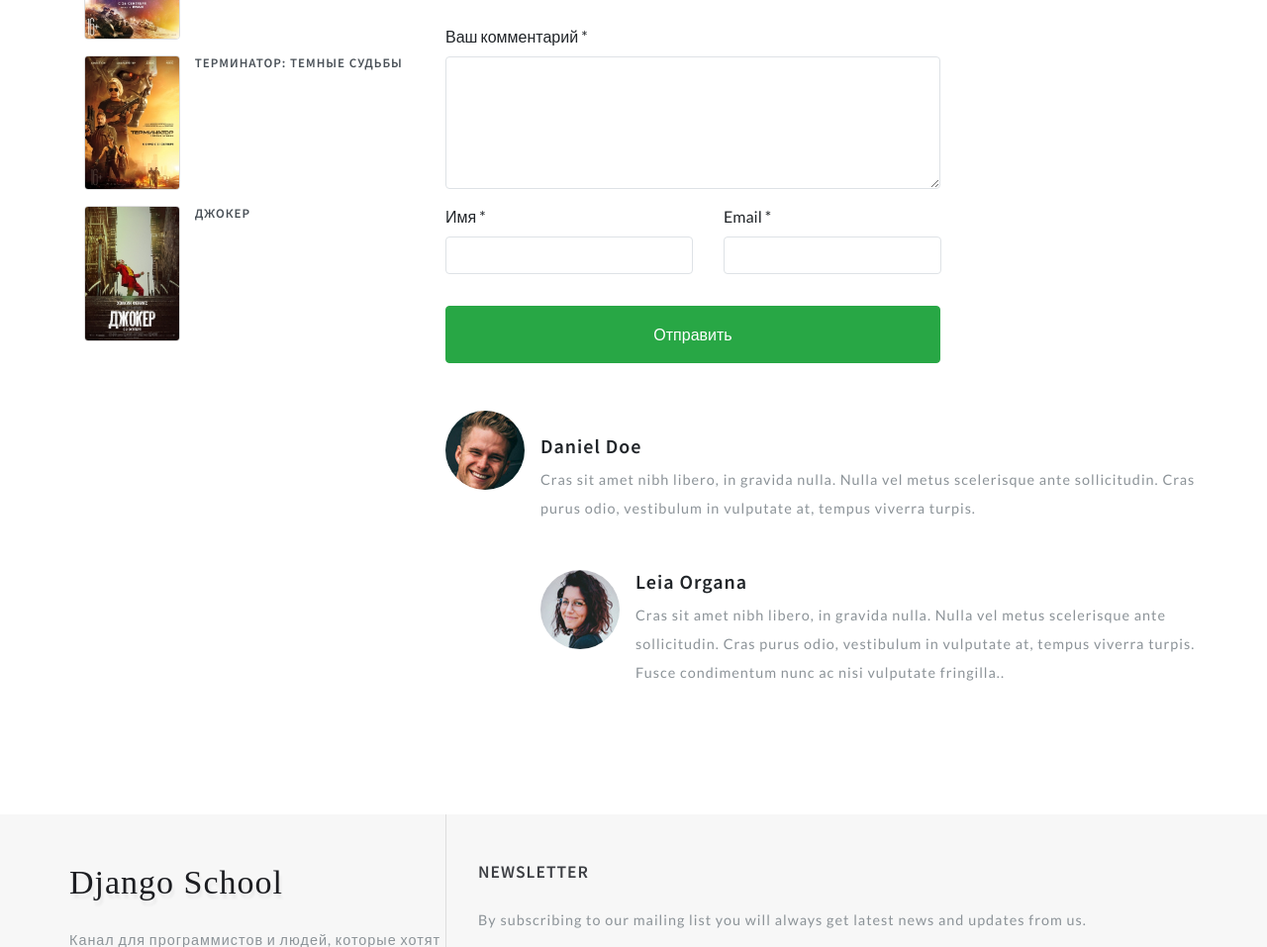
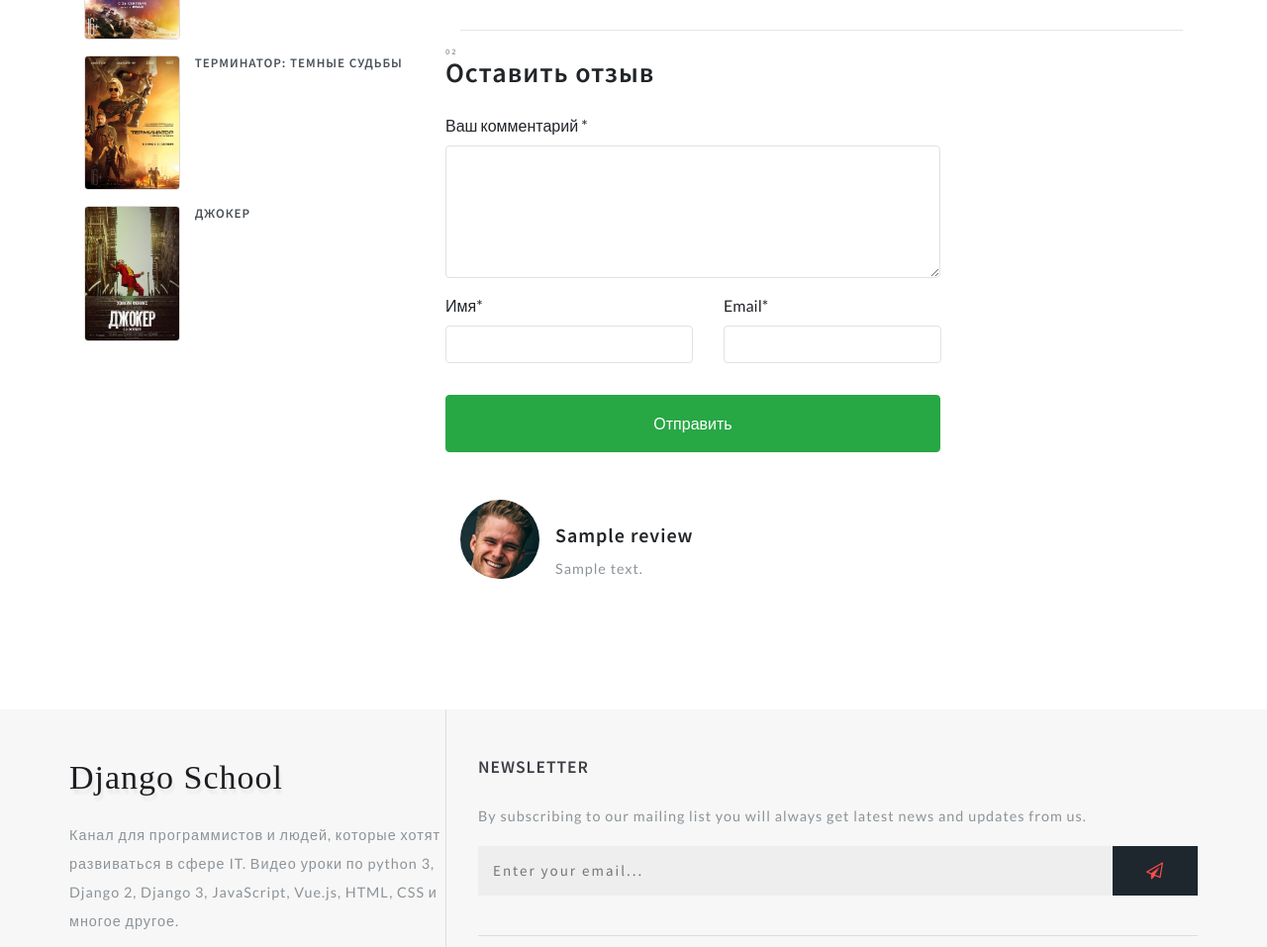
Before and after one commit to Archibald-prog/movie_site, a Django app: a page that uses movies/templates/movies/movie_detail.html in a window 1280 px wide. Shown: the part 1981-2938 px from the top of the page at 99% size. Run offline with Django 4.2, Linux system fonts and the light colour scheme; data comes from the database, SQL or seed files in the repository; tables that the repository leaves empty hold one stand-in row (values such as "Sample post"); grey boxes marked "Sample" are stand-in pictures; some libraries are stand-ins or nearby versions.

Commit message:
Added code to display movie shots and movie reviews.

```diff
--- a/movies/templates/movies/movie_detail.html
+++ b/movies/templates/movies/movie_detail.html
@@ -115,9 +115,9 @@
                 <h3 class="shop-sing editContent" style="outline: none; cursor: inherit;">
                     О фильме {{ movie.title }}</h3>
                 <p>
-                    <img src="bundles/images/about.jpg" class="img-fluid" alt="">
-                    <img src="bundles/images/admin.jpg" class="img-fluid" alt="">
-                    <img src="bundles/images/d1.jpg" class="img-fluid" alt="">
+                    {% for image in movie.movieshots_set.all %}
+                    <img src="{{ image.image.url }}" class="img-movie-shots" alt="{{ image.description }}">
+                    {% endfor %}
                 </p>
                 <p class="editContent" style="outline: none; cursor: inherit;">
                     {{ movie.description }}
@@ -142,30 +142,28 @@
                         <h3 class="editContent" style="outline: none; cursor: inherit;">
                                     <span class="sub-tittle editContent"
                                           style="outline: none; cursor: inherit;">02</span>Оставить отзыв</h3>
-                        <form action="#" method="get" class="mt-4">
-                            <div class="form-group editContent"
-                                 style="outline: none; cursor: inherit;">
-                                <label for="contactcomment" class="editContent"
-                                       style="outline: none; cursor: inherit;">Ваш комментарий
-                                    *</label>
-                                <textarea class="form-control border" rows="5"
+                        <form action="{% url 'add_review' movie.id %}" method="post" class="mt-4">
+                            {% csrf_token %}
+                            <div class="form-group editContent">
+                                <label for="contactcomment" class="editContent">
+                                    Ваш комментарий *
+                                </label>
+                                <textarea class="form-control border" rows="5" name="text"
                                           id="contactcomment" required=""></textarea>
                             </div>
                             <div class="d-sm-flex">
-                                <div class="col-sm-6 form-group p-0 editContent"
-                                     style="outline: none; cursor: inherit;">
-                                    <label for="contactusername" class="editContent"
-                                           style="outline: none; cursor: inherit;">Имя
-                                        *</label>
-                                    <input type="text" class="form-control border"
+                                <div class="col-sm-6 form-group p-0 editContent">
+                                    <label for="contactusername" class="editContent">
+                                        Имя*
+                                    </label>
+                                    <input type="text" class="form-control border" name="name"
                                            id="contactusername" required="">
                                 </div>
-                                <div class="col-sm-6 form-group ml-sm-3 editContent"
-                                     style="outline: none; cursor: inherit;">
-                                    <label for="contactemail" class="editContent"
-                                           style="outline: none; cursor: inherit;">Email
-                                        *</label>
-                                    <input type="email" class="form-control border"
+                                <div class="col-sm-6 form-group ml-sm-3 editContent">
+                                    <label for="contactemail" class="editContent">
+                                        Email*
+                                    </label>
+                                    <input type="email" class="form-control border" name="email"
                                            id="contactemail" required="">
                                 </div>
                             </div>
@@ -177,36 +175,35 @@
                     </div>
                     <!--  //contact form grid ends here -->
                 </div>
+            </div>
+            {% for review in movie.reviews_set.all %}
                 <div class="media py-5">
-                    <img src="bundles/images/te2.jpg" class="mr-3 img-fluid" alt="image"
-                         style="outline: none; cursor: inherit;">
+                    <img src="bundles/images/te2.jpg" class="mr-3 img-fluid" alt="image">
                     <div class="media-body mt-4">
-                        <h5 class="mt-0 editContent"
-                            style="outline: none; cursor: inherit;">Daniel Doe</h5>
-                        <p class="mt-2 editContent" style="outline: none; cursor: inherit;">
-                            Cras sit amet nibh libero, in gravida nulla. Nulla vel metus
-                            scelerisque ante sollicitudin. Cras purus odio, vestibulum in
-                            vulputate at, tempus viverra turpis.
+                        <h5 class="mt-0 editContent">{{ review.name }}</h5>
+                        <p class="mt-2 editContent">
+                            {{ review.text }}
                         </p>
-                        <div class="media mt-5 editContent"
-                             style="outline: none; cursor: inherit;">
-                            <a class="pr-3" href="#">
-                                <img src="bundles/images/te1.jpg" class="img-fluid "
-                                     alt="image" style="outline: none; cursor: inherit;">
-                            </a>
-                            <div class="media-body">
-                                <h5 class="mt-0 editContent"
-                                    style="outline: none; cursor: inherit;">Leia Organa</h5>
-                                <p class="mt-2 editContent"
-                                   style="outline: none; cursor: inherit;"> Cras sit amet
-                                    nibh libero, in gravida nulla. Nulla vel metus
-                                    scelerisque ante sollicitudin. Cras purus odio,
-                                    vestibulum in vulputate at, tempus viverra turpis. Fusce
-                                    condimentum nunc ac nisi vulputate fringilla..</p>
-                            </div>
-                        </div>
+<!--                        <div class="media mt-5 editContent"-->
+<!--                             style="outline: none; cursor: inherit;">-->
+<!--                            <a class="pr-3" href="#">-->
+<!--                                <img src="bundles/images/te1.jpg" class="img-fluid "-->
+<!--                                     alt="image" style="outline: none; cursor: inherit;">-->
+<!--                            </a>-->
+<!--                            <div class="media-body">-->
+<!--                                <h5 class="mt-0 editContent"-->
+<!--                                    style="outline: none; cursor: inherit;">Leia Organa</h5>-->
+<!--                                <p class="mt-2 editContent"-->
+<!--                                   style="outline: none; cursor: inherit;"> Cras sit amet-->
+<!--                                    nibh libero, in gravida nulla. Nulla vel metus-->
+<!--                                    scelerisque ante sollicitudin. Cras purus odio,-->
+<!--                                    vestibulum in vulputate at, tempus viverra turpis. Fusce-->
+<!--                                    condimentum nunc ac nisi vulputate fringilla..</p>-->
+<!--                            </div>-->
+<!--                        </div>-->
                     </div>
                 </div>
+            {% endfor %}
             </div>
         </div>
  {% endblock movie %}
```
